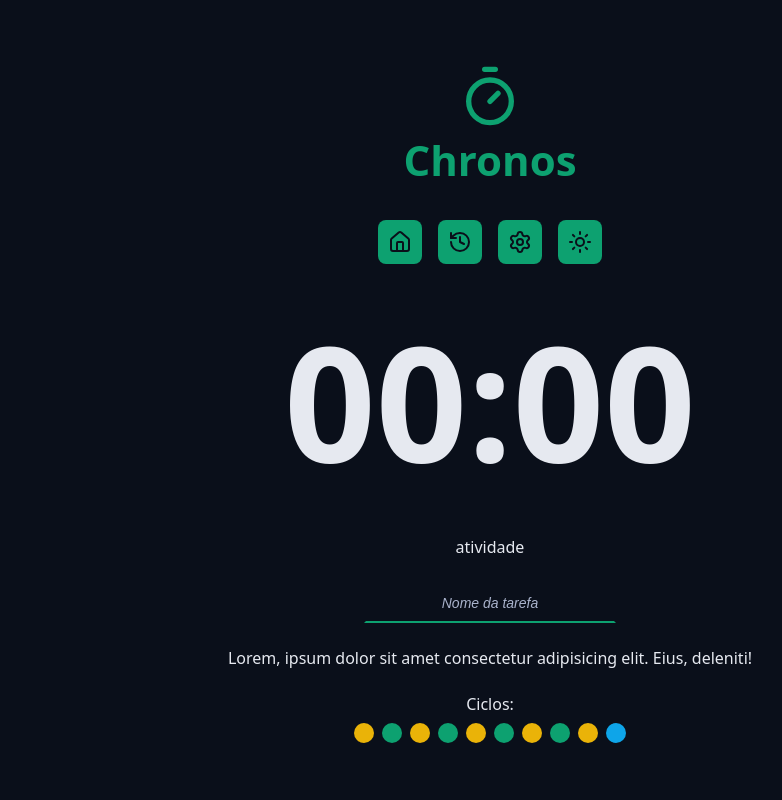
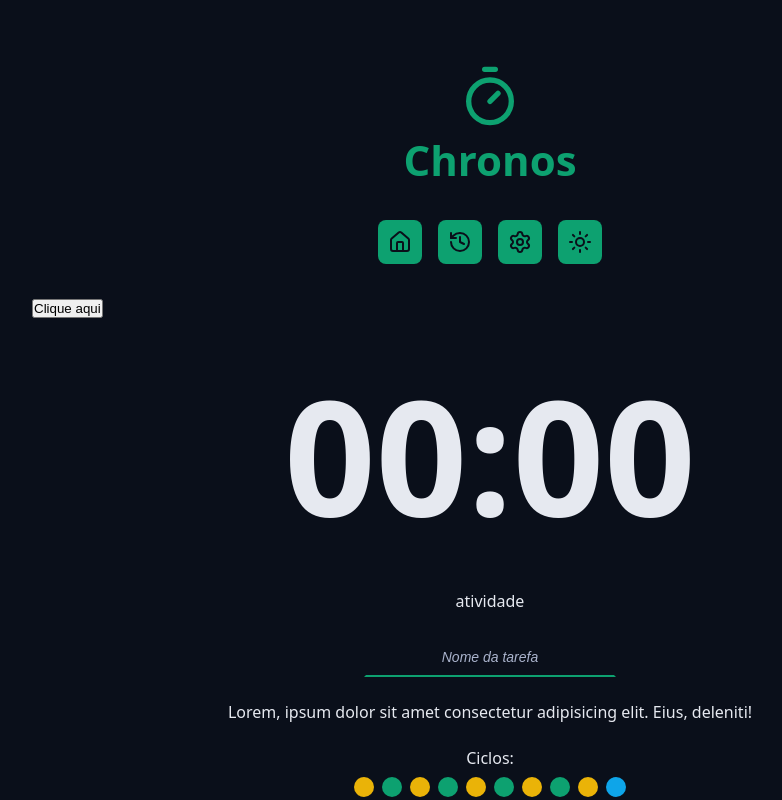
Before and after one commit to rookie-leo/chronos-pomodor, a React (Vite) app: page / in a window 1280 px wide. Shown: the top 800 px of the page, without its empty margins (150-932 px from the left). Built offline with nearby package versions, Linux system fonts and the light colour scheme.

Commit message:
Estado global da aplicação com useState e comunicação via props

```diff
--- a/src/App.tsx
+++ b/src/App.tsx
@@ -4,9 +4,29 @@ import './styles/global.css';
 import { AboutPomodoro } from './pages/AboutPomodoro';
 import { NotFound } from './pages/NotFound';
 import { Home } from './pages/Home';
+import type { TaskStateModel } from './models/TaskStateModel';
+import { useState } from 'react';
+
+const initialState: TaskStateModel = {
+    tasks: [],
+    secondsRemaining: 0,
+    formattedSecondsRemaining: '00:00',
+    activeTask: null,
+    currentCycle: 0,
+    config: {
+        workTime: 25,
+        shortBreakTime: 5,
+        longBreakTime: 15,
+    }
+}
 
 export function App() {
-    return <Home />;
+    const [state, setState] = useState(initialState)
+
+    console.log('Testando Teste',state);
+
+
+    return <Home state={state} setState={setState}/>;
     // return <NotFound />;
     // return <AboutPomodoro />;
 }
--- a/src/pages/Home/index.tsx
+++ b/src/pages/Home/index.tsx
@@ -2,11 +2,31 @@ import { MainForm } from '../../components/MainForm';
 import { MainTemplate } from '../../templates/MainTemplate';
 import { Container } from '../../components/Container';
 import { CountDown } from '../../components/CountDown';
+import type { TaskStateModel } from '../../models/TaskStateModel';
 
+type HomeProps = {
+    state: TaskStateModel;
+    setState: React.Dispatch<React.SetStateAction<TaskStateModel>>;
+};
 
-export function Home() {
+export function Home(props: HomeProps) {
+    const { state, setState } = props;
+
+    function handleClick() {
+        setState(prevState => {
+            return {
+                ...prevState,
+                currentCycle: 5,
+            };
+        });
+    }
+
     return (
         <MainTemplate>
+            <Container>
+                <button onClick={handleClick}>Clique aqui</button>
+            </Container>
+
             <Container>
                 <CountDown />
             </Container>
```
